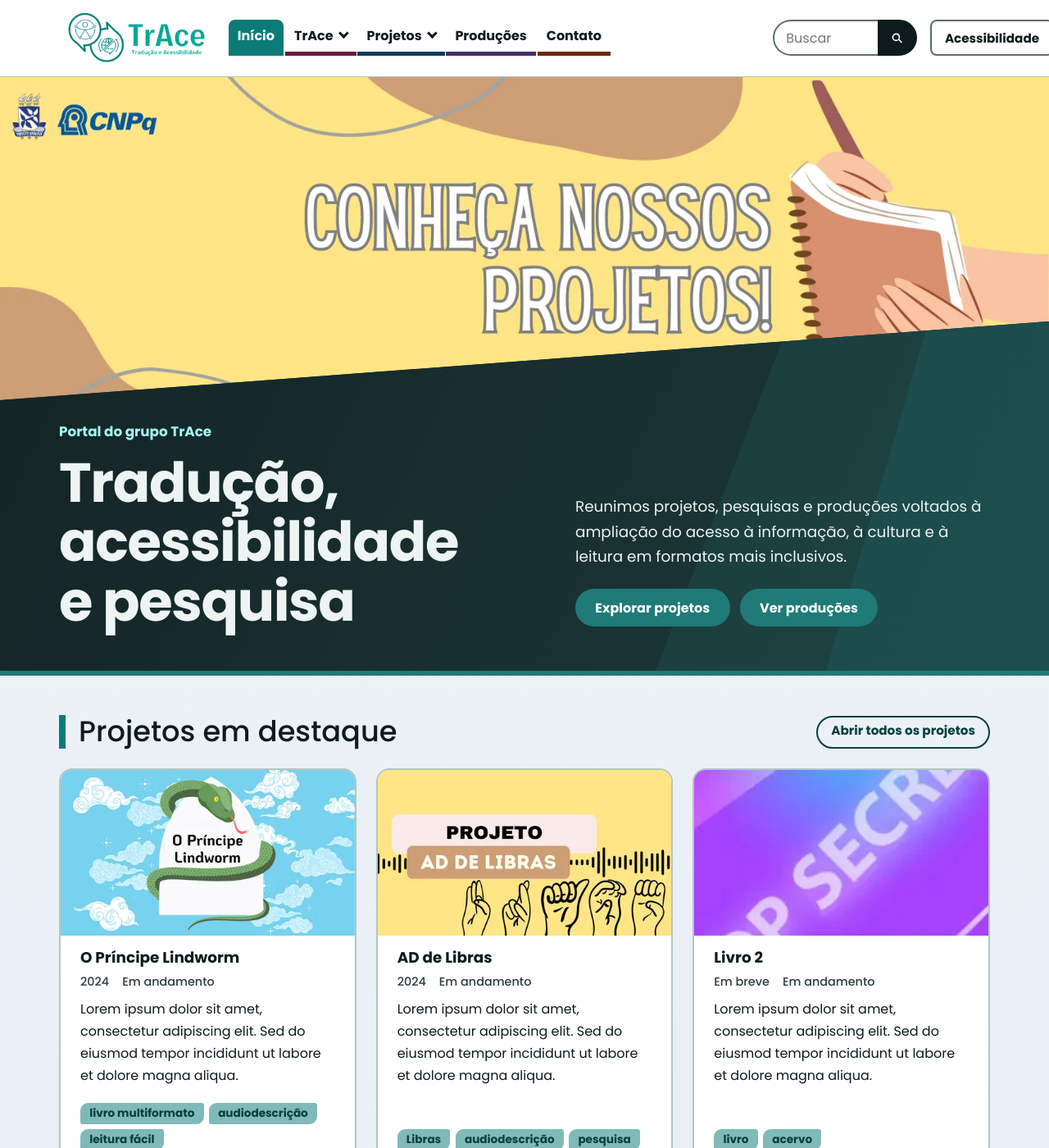
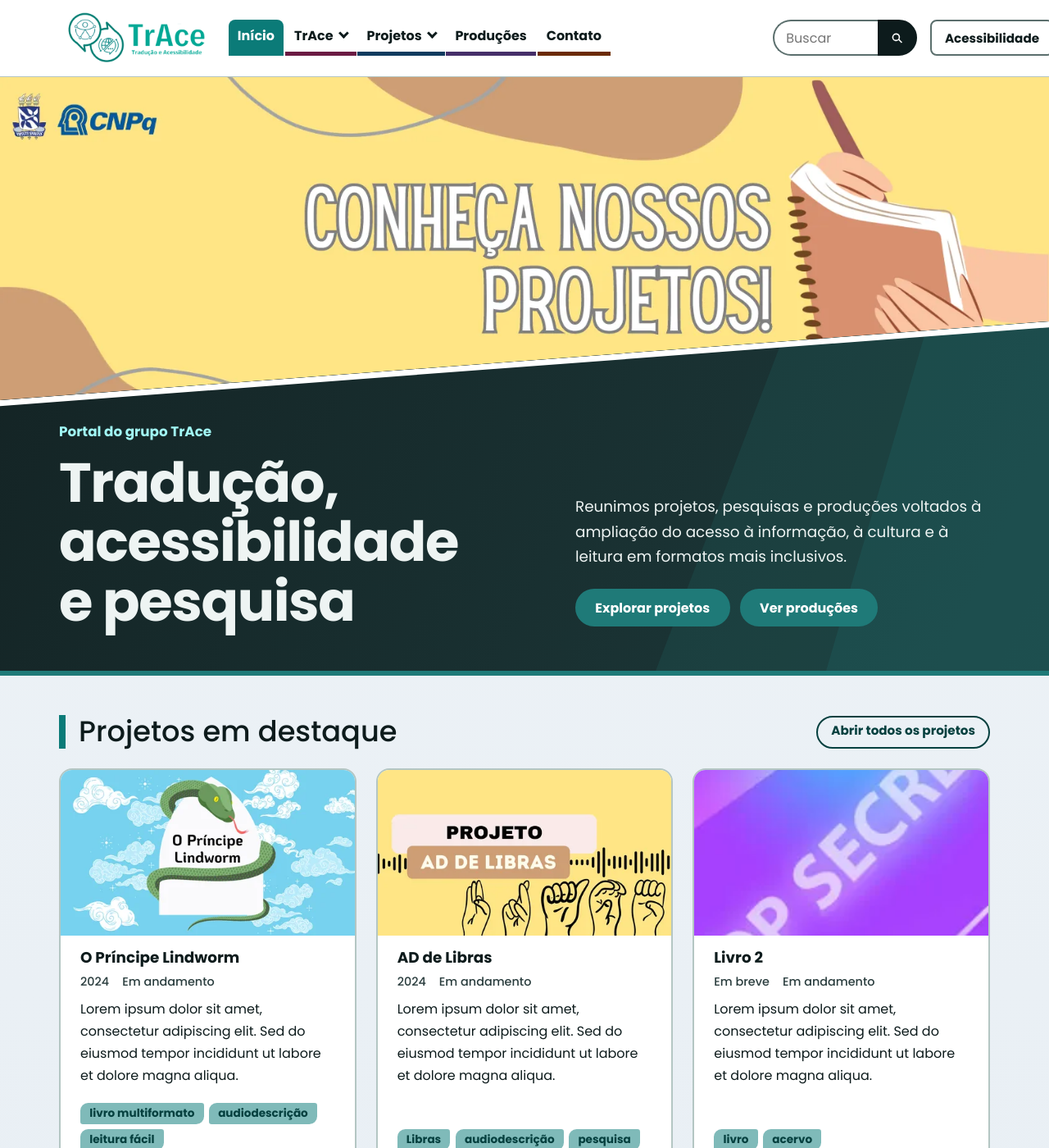
Before and after one commit to Niuuzinho/site-trace-teste, a Jekyll site: the page built from index.html, in a window 1280 px wide and 1400 px high. Shown: the whole window at 82% size. Built offline with Jekyll 4.4.1, drawn with Linux system fonts in a browser that asks for light colours.

Commit message:
Início: borda branca na beirada inclinada de cima da faixa de abertura
Co-Authored-By: Claude Sonnet 5.5 <noreply@anthropic.com>
Claude-Session: https://claude.ai/code/session_01AbHHXVauvBZ2sfPmWDepMS

```diff
--- a/assets/css/main.css
+++ b/assets/css/main.css
@@ -659,6 +659,10 @@ html[data-contraste="alto"] .topo-botao:hover { background: var(--papel); color:
 @media (max-width: 39.99em) {
   .abertura { margin-top: -3.5rem; padding-top: calc(3rem + var(--e5)); clip-path: polygon(0 3rem, 100% 0, 100% 100%, 0 100%); }
 }
+/* borda branca ao longo da beirada inclinada de cima */
+.abertura-borda { position: absolute; z-index: 1; top: 0; left: 0; right: 0; height: 7rem; background: #fff; pointer-events: none; clip-path: polygon(0 6rem, 100% 0, 100% 0.45rem, 0 6.45rem); }
+@media (max-width: 39.99em) { .abertura-borda { height: 4rem; clip-path: polygon(0 3rem, 100% 0, 100% 0.35rem, 0 3.35rem); } }
+html[data-contraste="alto"] .abertura-borda { display: none; }
 html[data-contraste="alto"] .abertura { margin-top: 0; padding-top: var(--e6); clip-path: none; }
 .abertura h1 { max-width: 14ch; font-size: clamp(2.2rem, 1.2rem + 4.2vw, 4.2rem); font-weight: 700; margin-bottom: 0; }
 .abertura .selo { font-weight: 700; font-size: 1.05rem; color: var(--t-tinta); margin: 0 0 var(--e3); }
--- a/index.html
+++ b/index.html
@@ -7,6 +7,7 @@ permalink: /
   {% include img.html nome="banners/conheca-projetos" alt="Banner amarelo com os logotipos da UFBA e do CNPq, a frase “Conheça nossos projetos!” e a ilustração de mãos escrevendo em um caderno espiral." sizes="(min-width: 98rem) 1560px, 100vw" eager=true %}
 </figure>
 <section class="faixa-titulo abertura">
+  <div class="abertura-borda" aria-hidden="true"></div>
   <div class="container">
     <div class="abertura-titulo">
     <p class="selo">Portal do grupo TrAce</p>
```
Also changed, not shown: CLAUDE.md (+1 -1 lines).
